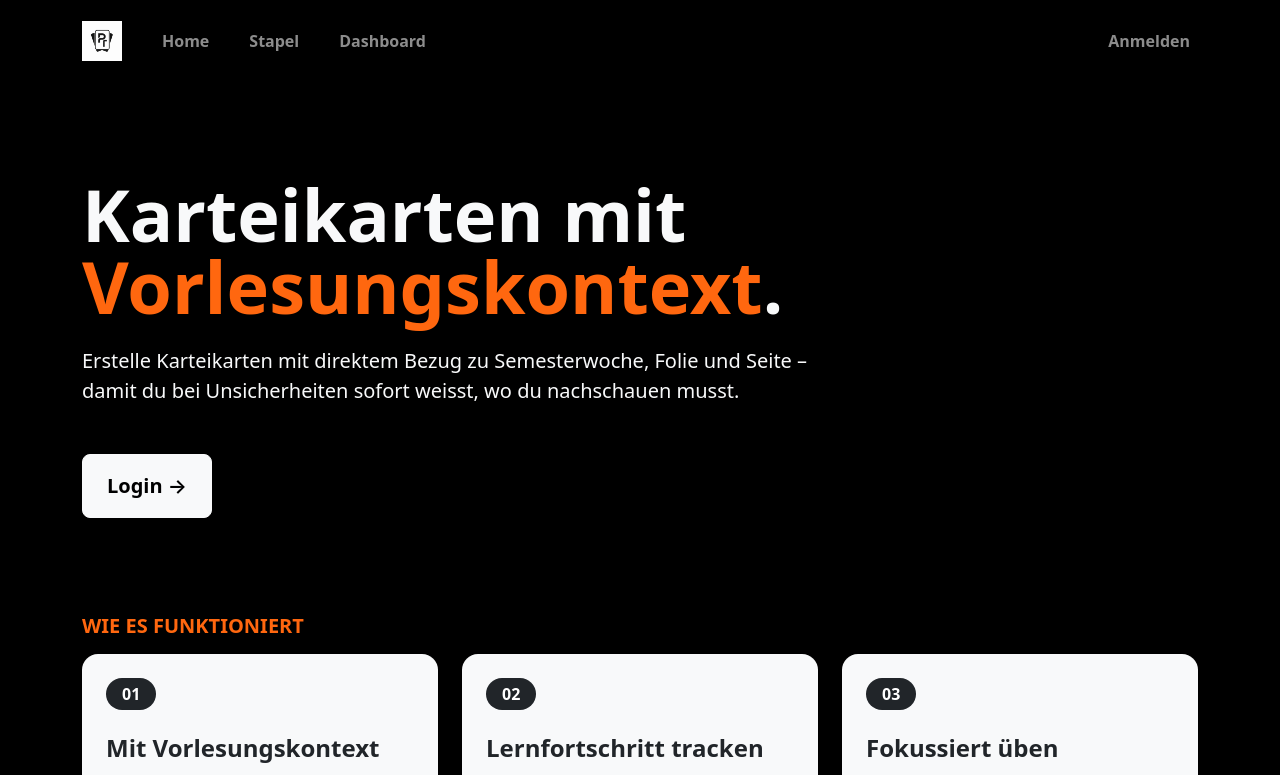
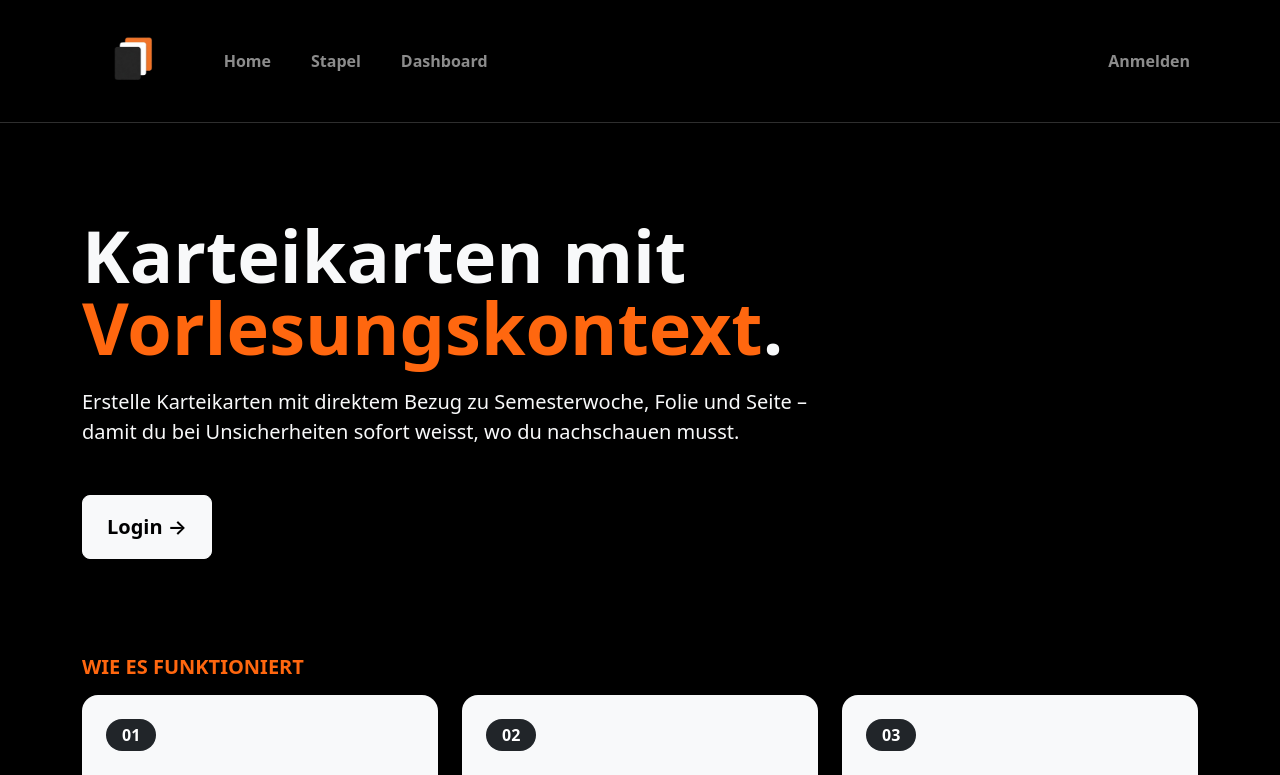
Before and after one commit to russoren1/PT-Karteikarten, a SvelteKit app: page / in a window 1280 px wide. Shown: the top 775 px of the page. Built offline with nearby package versions, Linux system fonts and the light colour scheme; no server answers.

Commit message:
Ersetze Logo und Favicon durch neues Karteikarten Icon

```diff
--- a/src/routes/+layout.svelte
+++ b/src/routes/+layout.svelte
@@ -10,10 +10,10 @@
 </script>
 
 <svelte:head>
-	<link rel="icon" href="/favicon.svg" />
+	<link rel="icon" href="/logo.png" type="image/png" />
 </svelte:head>
 
-<nav class="navbar navbar-expand-lg bg-black py-3 fw-bold" data-bs-theme="dark">
+<nav class="navbar navbar-expand-lg bg-black py-3 fw-bold app-navbar" data-bs-theme="dark">
 	<div class="container">
 		<a class="navbar-brand me-4" href="/">
 			<img class="navbar-logo" src="/logo.png" alt="PT Karteikarten" />
--- a/src/style.css
+++ b/src/style.css
@@ -14,8 +14,12 @@
 .text-bg-accent     { background-color: var(--color-accent) !important; color: #fff !important; }
 
 .navbar-logo {
-	height: 40px;
+	height: 80px;
 	width: auto;
+}
+
+.app-navbar {
+	border-bottom: 1px solid rgba(255, 255, 255, 0.18);
 }
 
 .app-shell {
```
Also changed, not shown: static/favicon.css (deleted, +0 -7 lines), static/favicon.svg (deleted), static/logo.png.
